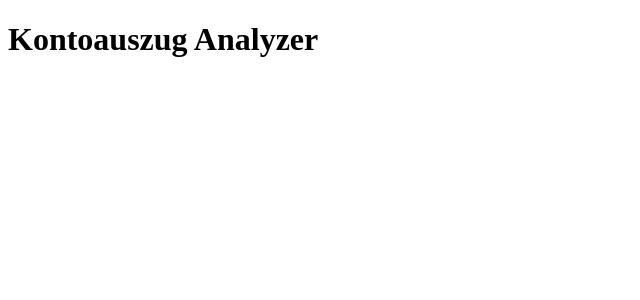
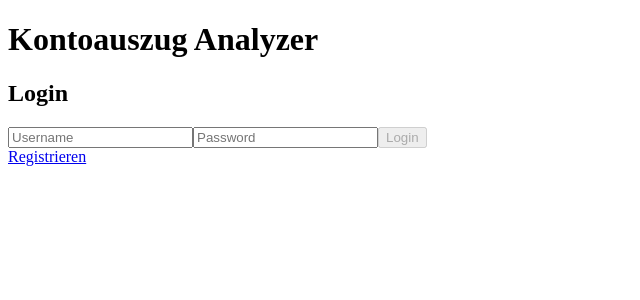
Before and after one commit to NesperF/kontoauszug-analyzer, an Angular app in the folder frontend/: page /login in a window 1280 px wide. Before the commit this address led to /. Shown: the top 300 px of the page, without its empty margins (0-640 px from the left). Built offline with nearby package versions, Linux system fonts and the light colour scheme.

Commit message:
feature/rename-user-component -add auth folder -add register component -rename user to login component -add router links in login and register

```diff
--- a/frontend/src/app/app.routes.server.ts
+++ b/frontend/src/app/app.routes.server.ts
@@ -1,7 +1,8 @@
 import { RenderMode, ServerRoute } from '@angular/ssr';
 
 export const serverRoutes: ServerRoute[] = [
-    { path: 'user', renderMode: RenderMode.Server },
+    { path: 'login', renderMode: RenderMode.Server },
+    { path: 'register', renderMode: RenderMode.Server },
     { path: 'dashboard', renderMode: RenderMode.Server },
     { path: '', renderMode: RenderMode.Server },
 ];
--- /dev/null
+++ b/frontend/src/app/auth/login/login.component.html
@@ -0,0 +1,7 @@
+<h2>Login</h2>
+<form [formGroup]="loginForm" (ngSubmit)="handleLoginSubmit()">
+    <input type="text" placeholder="Username" formControlName="username">
+    <input type="password" placeholder="Password" formControlName="password">
+    <button type="submit" [disabled]="loginForm.invalid">Login</button>
+</form>
+<nav><a routerLink="/register">Registrieren</a></nav>
--- /dev/null
+++ b/frontend/src/app/auth/login/login.component.ts
@@ -0,0 +1,29 @@
+import { Component } from '@angular/core';
+import {FormGroup, FormControl, ReactiveFormsModule, Validators} from '@angular/forms';
+import { Router, RouterLink } from '@angular/router';
+
+@Component({
+  selector: 'app-login',
+  imports: [ReactiveFormsModule, RouterLink],
+  templateUrl: './login.component.html',
+  styleUrl: './login.component.scss'
+})
+export class LoginComponent {
+
+  constructor(private router: Router) {}
+
+  loginForm = new FormGroup({
+    username: new FormControl('', [Validators.required]),
+    password: new FormControl('', [Validators.required])
+  });
+
+  handleLoginSubmit() {
+    // TODO: implement login logic
+    alert("Login erfolgreich!")
+    this.router.navigate(['/dashboard']);
+    this.loginForm.reset();
+
+  }
+
+
+}
--- a/frontend/src/app/user/user.component.html
+++ b/frontend/src/app/auth/register/register.component.html
@@ -1,10 +1,3 @@
-<h2>Login</h2>
-<form [formGroup]="loginForm" (ngSubmit)="handleLoginSubmit()">
-    <input type="text" placeholder="Username" formControlName="username">
-    <input type="password" placeholder="Password" formControlName="password">
-    <button type="submit" [disabled]="loginForm.invalid">Login</button>
-</form>
-
 <h2>Register</h2>
 <form [formGroup]="registerForm" (ngSubmit)="handleRegisterSubmit()">
     <input type="text" placeholder="Username" formControlName="username">
@@ -12,3 +5,5 @@
     <input type="password" placeholder="Confirm Password" formControlName="confirmPassword">
     <button type="submit" [disabled]="registerForm.invalid">Register</button>
 </form>
+
+<nav><a routerLink="/login">Login</a></nav>
--- /dev/null
+++ b/frontend/src/app/auth/register/register.component.ts
@@ -0,0 +1,23 @@
+import { Component } from '@angular/core';
+import {FormGroup, FormControl, Validators, ReactiveFormsModule} from '@angular/forms';
+import { RouterLink } from '@angular/router';
+@Component({
+  selector: 'app-register',
+  imports: [ReactiveFormsModule, RouterLink],
+  templateUrl: './register.component.html',
+  styleUrl: './register.component.scss'
+})
+export class RegisterComponent {
+  registerForm = new FormGroup({
+    username: new FormControl('', [Validators.required]),
+    password: new FormControl('', [Validators.required]),
+    confirmPassword: new FormControl('', [Validators.required]),
+  })
+
+    handleRegisterSubmit() {
+    alert("Registrierung erfolgreich!")
+    this.registerForm.reset();
+    // TODO: implement register logic
+  }
+
+}
--- a/frontend/src/app/user/user.component.ts
+++ /dev/null
@@ -1,39 +0,0 @@
-import { Component } from '@angular/core';
-import {FormGroup, FormControl, ReactiveFormsModule, Validators} from '@angular/forms';
-import { Router } from '@angular/router';
-
-@Component({
-  selector: 'app-user',
-  imports: [ReactiveFormsModule],
-  templateUrl: './user.component.html',
-  styleUrl: './user.component.scss'
-})
-export class UserComponent {
-
-  constructor(private router: Router) {}
-
-  loginForm = new FormGroup({
-    username: new FormControl('', [Validators.required]),
-    password: new FormControl('', [Validators.required])
-  });
-  registerForm = new FormGroup({
-    username: new FormControl('', [Validators.required]),
-    password: new FormControl('', [Validators.required]),
-    confirmPassword: new FormControl('', [Validators.required]),
-  }
-  );
-
-  handleLoginSubmit() {
-    // TODO: implement login logic
-    alert("Login erfolgreich!")
-    this.router.navigate(['/dashboard']);
-    this.loginForm.reset();
-
-  }
-
-  handleRegisterSubmit() {
-    alert("Registrierung erfolgreich!")
-    this.registerForm.reset();
-    // TODO: implement register logic
-  }
-}
```
Also changed, not shown: frontend/src/app/app.routes.ts (+5 -3 lines), frontend/src/app/auth/login/login.component.scss (added), frontend/src/app/auth/register/register.component.scss (added).
